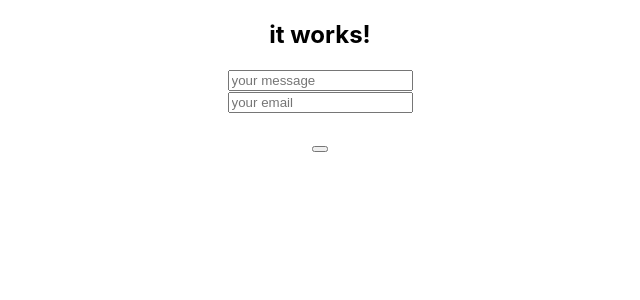
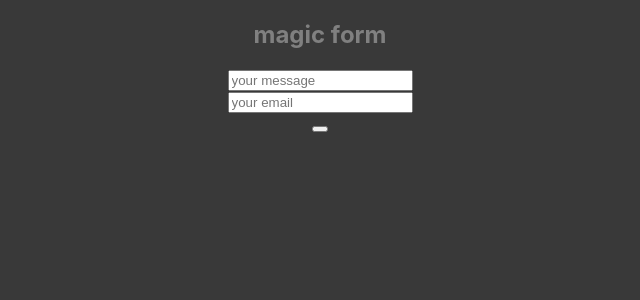
Before and after one commit to Casprovy/form-aws, a React (Create React App) app: page / in a window 1280 px wide. Shown: the top 300 px of the page, without its empty margins (320-960 px from the left). Built offline with nearby package versions, Linux system fonts and the light colour scheme.

Commit message:
dark mode ;)

```diff
--- a/src/components/form.js
+++ b/src/components/form.js
@@ -25,7 +25,7 @@
 	render() {
 		return (
 			<div>
-				<h2>it works!</h2>
+				<h2>magic form</h2>
 				<form>
 					<input
 						type='text'
@@ -43,10 +43,10 @@
 						onChange={this.handleChange}
 					/>
 				</form>
+				<button onClick={this.clearForm}></button>
 				<h2>
 					{this.state.message} {this.state.email}
 				</h2>
-				<button onClick={this.clearForm}></button>
 			</div>
 		);
 	}
--- a/src/index.css
+++ b/src/index.css
@@ -1,13 +1,13 @@
 body {
-  margin: 0;
-  font-family: -apple-system, BlinkMacSystemFont, 'Segoe UI', 'Roboto', 'Oxygen',
-    'Ubuntu', 'Cantarell', 'Fira Sans', 'Droid Sans', 'Helvetica Neue',
-    sans-serif;
-  -webkit-font-smoothing: antialiased;
-  -moz-osx-font-smoothing: grayscale;
+	margin: 0;
+	background-color: #393939;
+	color: grey;
+	font-family: -apple-system, BlinkMacSystemFont, 'Segoe UI', 'Roboto', 'Oxygen', 'Ubuntu',
+		'Cantarell', 'Fira Sans', 'Droid Sans', 'Helvetica Neue', sans-serif;
+	-webkit-font-smoothing: antialiased;
+	-moz-osx-font-smoothing: grayscale;
 }
 
 code {
-  font-family: source-code-pro, Menlo, Monaco, Consolas, 'Courier New',
-    monospace;
+	font-family: source-code-pro, Menlo, Monaco, Consolas, 'Courier New', monospace;
 }
```
